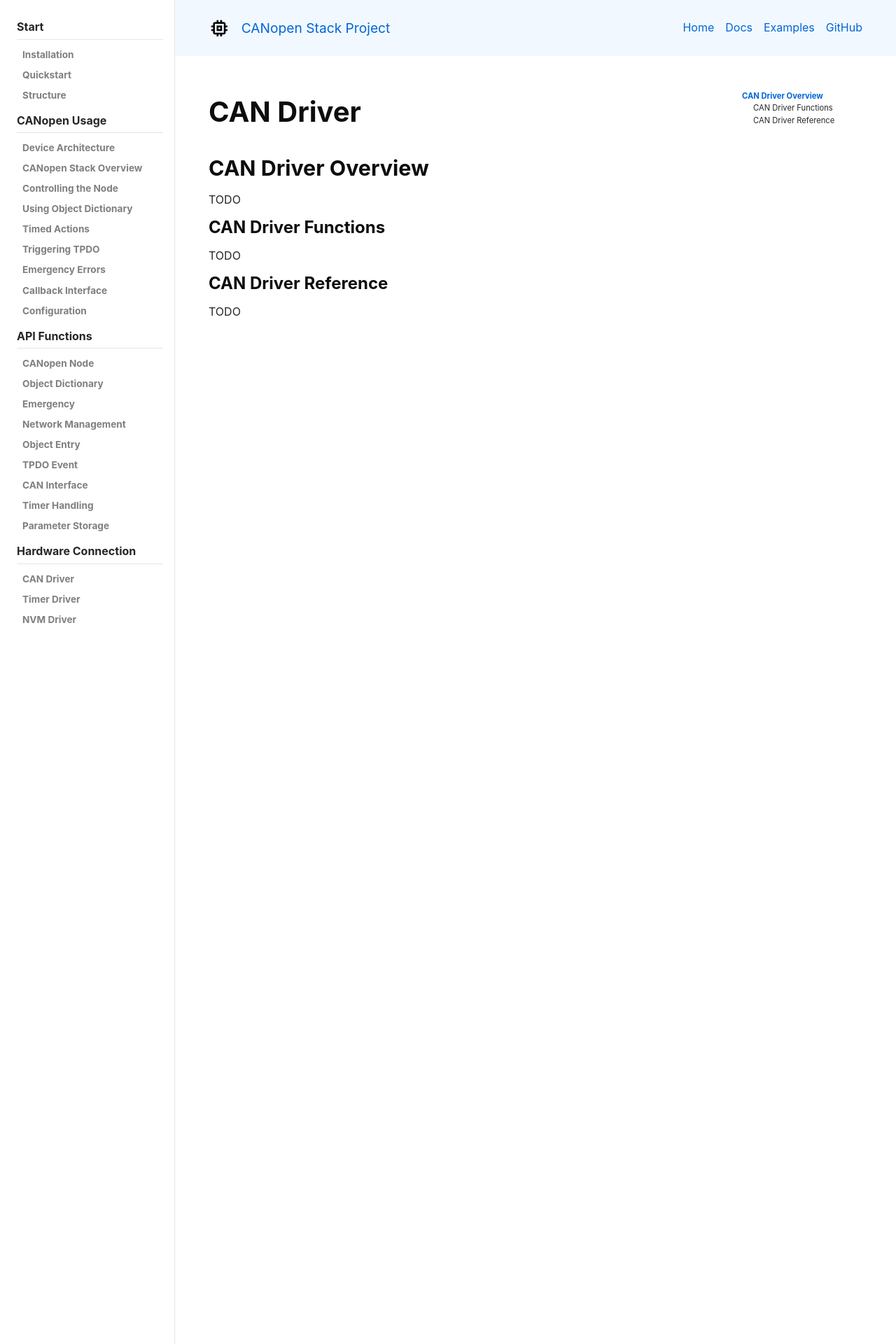
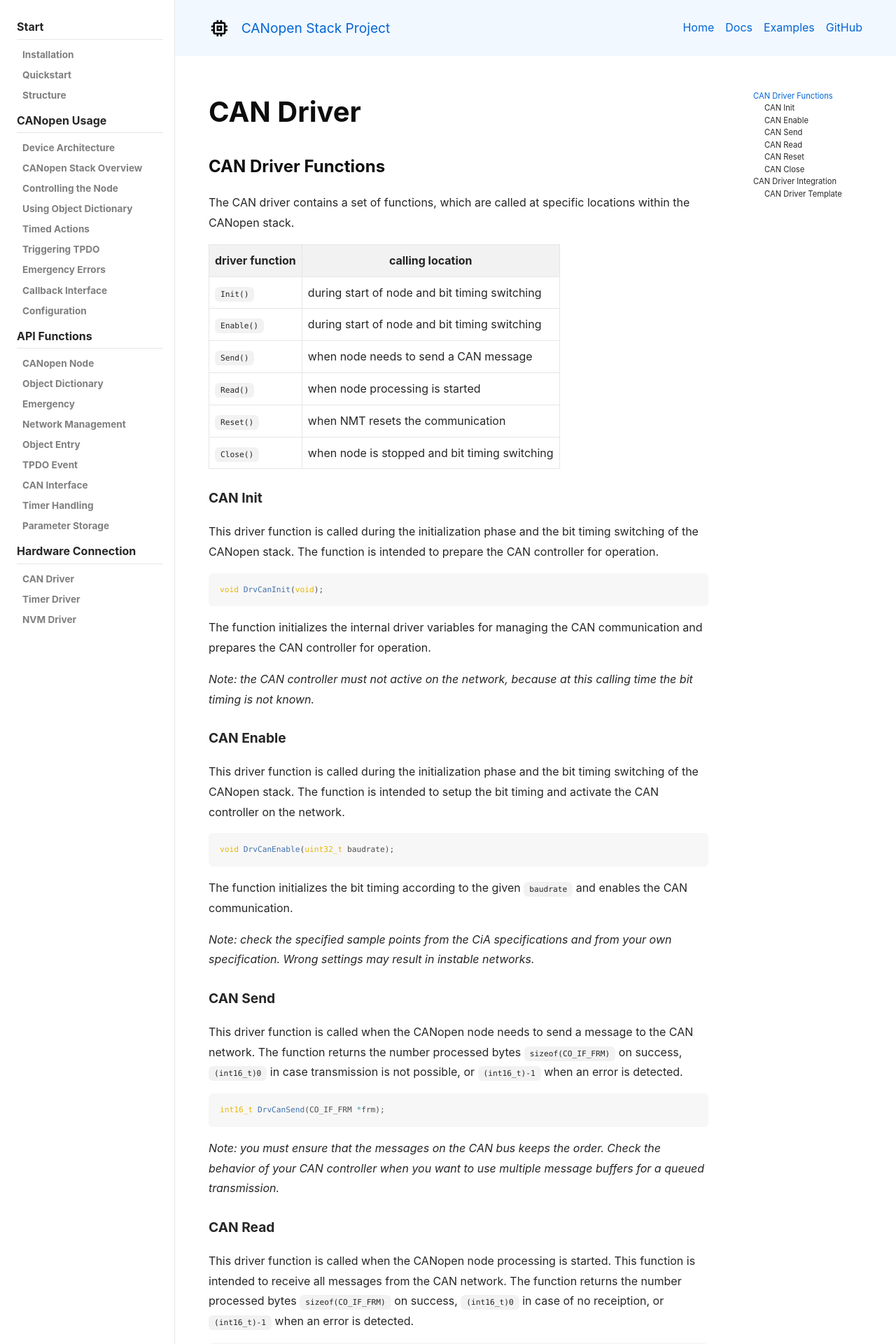
Before and after one commit to embedded-office/canopen-stack, a Jekyll site: the page built from docs/docs/hardware/can/index.md, in a window 1280 px wide. Shown: the top 1920 px of the page at 70% size. Built offline with Jekyll 4.4.1, drawn with Linux system fonts in a browser that asks for light colours; nearby versions of some CDN libraries; some of the changed text lies outside the part shown.

Commit message:
describe CAN driver and fine tuning in timer driver docu

````diff
--- a/docs/docs/hardware/can/index.md
+++ b/docs/docs/hardware/can/index.md
@@ -7,14 +7,124 @@
   toc: true
 ---
 
-## CAN Driver Overview
-
-TODO
 
 ### CAN Driver Functions
 
-TODO
+The CAN driver contains a set of functions, which are called at specific locations within the CANopen stack.
 
-### CAN Driver Reference
+| driver function | calling location                               |
+| --------------- | ---------------------------------------------- |
+| `Init()`        | during start of node and bit timing switching  |
+| `Enable()`      | during start of node and bit timing switching  |
+| `Send()`        | when node needs to send a CAN message          |
+| `Read()`        | when node processing is started                |
+| `Reset()`       | when NMT resets the communication              |
+| `Close()`       | when node is stopped and bit timing switching  |
 
-TODO
+
+#### CAN Init
+
+This driver function is called during the initialization phase and the bit timing switching of the CANopen stack. The function is intended to prepare the CAN controller for operation.
+
+```c
+void DrvCanInit(void);
+```
+
+The function initializes the internal driver variables for managing the CAN communication and prepares the CAN controller for operation.
+
+*Note: the CAN controller must not active on the network, because at this calling time the bit timing is not known.*
+
+
+#### CAN Enable
+
+This driver function is called during the initialization phase and the bit timing switching of the CANopen stack. The function is intended to setup the bit timing and activate the CAN controller on the network.
+
+```c
+void DrvCanEnable(uint32_t baudrate);
+```
+
+The function initializes the bit timing according to the given `baudrate` and enables the CAN communication.
+
+*Note: check the specified sample points from the CiA specifications and from your own specification. Wrong settings may result in instable networks.*
+
+
+#### CAN Send
+
+This driver function is called when the CANopen node needs to send a message to the CAN network. The function returns the number processed bytes `sizeof(CO_IF_FRM)` on success, `(int16_t)0` in case transmission is not possible, or `(int16_t)-1` when an error is detected.
+
+```c
+int16_t DrvCanSend(CO_IF_FRM *frm);
+```
+
+*Note: you must ensure that the messages on the CAN bus keeps the order. Check the behavior of your CAN controller when you want to use multiple message buffers for a queued transmission.*
+
+
+#### CAN Read
+
+This driver function is called when the CANopen node processing is started. This function is intended to receive all messages from the CAN network. The function returns the number processed bytes `sizeof(CO_IF_FRM)` on success, `(int16_t)0` in case of no receiption, or `(int16_t)-1` when an error is detected.
+
+```c
+int16_t DrvCanRead(CO_IF_FRM *frm);
+```
+
+*Note: you must ensure that the messages are processed in the same order as they arrived from the CAN bus. Check the behavior of your CAN controller when you want to use multiple message buffers for a queued receiption.*
+
+
+#### CAN Reset
+
+This driver function is called when the CANopen node needs to perform a communication reset. This function is intended to clear all errors from the CAN controller bus statistics and (re-)establishes the CAN communication.
+
+```c
+void DrvCanReset(void);
+```
+
+
+#### CAN Close
+
+This driver function is called when the CANopen node is stopped (e.g. with the API function `CONodeStop()`). This function is intended to remove the node from the CAN bus.
+
+```c
+void DrvCanClose(void);
+```
+
+
+### CAN Driver Integration
+
+During design of the driver interface for usage with the CANopen stack, we want to decouple the CANopen library from the driver implementation. At the same time, we want to keep the overal usage as easy as possible.
+
+The solution for this requirements is the implementation of the CAN driver function as static functions within a single file and an allocated interface structure of type `CO_IF_CAN_DRV`:
+
+```c
+#include "co_if.h"
+   :
+static void    DrvCanInit   (void);
+static void    DrvCanEnable (uint32_t baudrate);
+static int16_t DrvCanSend   (CO_IF_FRM *frm);
+static int16_t DrvCanRead   (CO_IF_FRM *frm);
+static void    DrvCanReset  (void);
+static void    DrvCanClose  (void);
+   :
+const CO_IF_CAN_DRV <MyDeviceDriverName>CanDriver = {
+    DrvCanInit,
+    DrvCanEnable,
+    DrvCanRead,
+    DrvCanSend,
+    DrvCanReset,
+    DrvCanClose
+};
+```
+
+With this kind of implementation, the usage is simply the import of the interface structure as external symbol, and we are ready to go:
+
+```c
+  :
+extern const CO_IF_CAN_DRV <MyDeviceDriverName>CanDriver;
+  :
+```
+
+To keep the drivers organized, we put the implementation in a file which follows the naming convention: `co_can_<my-device-driver-name>.c`, and the declaration of the external symbol in the corresponding header file `co_can_<my-device-driver-name>.h`.
+
+
+#### CAN Driver Template
+
+The files `/driver/source/co_can_dummy.c` and `/driver/include/co_can_dummy.h` are templates for CAN drivers.
--- a/docs/docs/hardware/timer/index.md
+++ b/docs/docs/hardware/timer/index.md
@@ -7,7 +7,6 @@
   toc: true
 ---
 
-## Timer Driver Overview
 
 ### Timer Modes
 
@@ -47,7 +46,7 @@
 | `Delay()`       | when needed time interval is created       |
 | `Stop()`        | when last running time interval is deleted |
 | `Start()`       | when first time interval is created        |
-| `update()`      | when timer interrupt occurs                |
+| `Update()`      | when timer interrupt occurs                |
 
 
 #### Timer Init
````
Also changed, not shown: other parts of docs/docs/hardware/can/index.md (+1 -1 lines).
